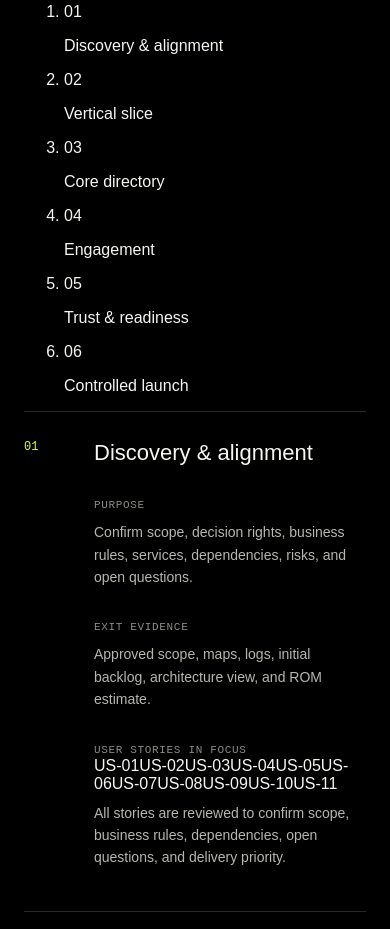
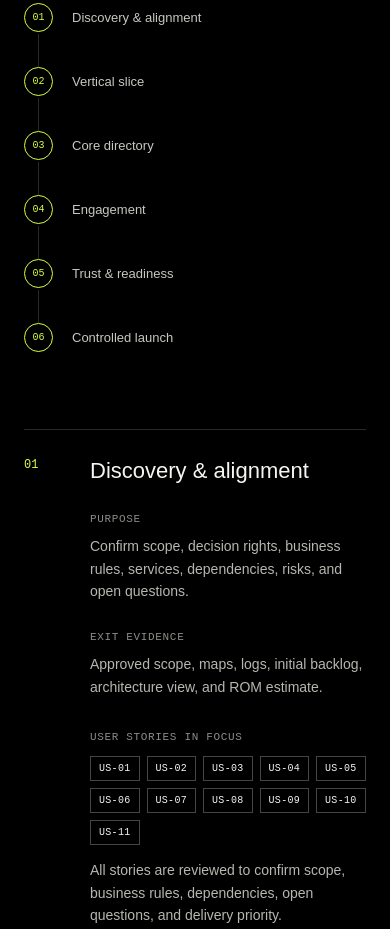
Before and after one commit to rafagallard/TPM-Case-Study-Rafael-Gallardo, a plain HTML site: page index.html in a window 390 px wide. Shown: the part 4153-5082 px from the top of the page. Drawn offline with Linux system fonts and the light colour scheme.

Commit message:
Add vertical delivery roadmap

```diff
--- a/styles.css
+++ b/styles.css
@@ -55,8 +55,18 @@ nav a:hover, nav a:focus-visible, .text-action:hover, .text-action:focus-visible
 .story-statement { grid-column: 1 / -1; max-width: 920px; margin: 0 0 8px; color: var(--ink); font-size: clamp(17px, 1.6vw, 22px); font-style: italic; line-height: 1.5; }
 .story-detail p, .phase p, .metric p { margin: 9px 0 0; color: #b7b7b1; font-size: 14px; line-height: 1.6; }
 
-.phase { display: grid; grid-template-columns: 60px .8fr 1fr 1fr; gap: 28px; padding: 28px 0 42px; border-top: 1px solid var(--line); }
+.roadmap-layout { display: grid; grid-template-columns: minmax(165px, .38fr) minmax(0, 1.62fr); gap: clamp(36px, 5vw, 78px); align-items: start; }
+.roadmap-visual { position: sticky; top: 28px; margin: 0; padding: 0; list-style: none; }
+.roadmap-visual li { position: relative; display: grid; grid-template-columns: 34px 1fr; gap: 14px; min-height: 76px; }
+.roadmap-visual li:not(:last-child)::after { content: ""; position: absolute; left: 14px; top: 31px; bottom: 0; width: 1px; background: var(--line); }
+.roadmap-visual span { position: relative; z-index: 1; display: grid; place-items: center; width: 29px; height: 29px; border: 1px solid var(--accent); border-radius: 50%; background: var(--page); color: var(--accent); font-family: "Courier New", monospace; font-size: 10px; }
+.roadmap-visual p { margin: 6px 0 0; color: #c7c7c1; font-size: 13px; line-height: 1.35; }
+.phase { display: grid; grid-template-columns: 52px minmax(130px, .65fr) 1fr 1fr; gap: 24px; padding: 28px 0 42px; border-top: 1px solid var(--line); }
 .phase h3 { margin: 0; font-size: 22px; font-weight: 500; }
+.phase-focus { grid-column: 3 / -1; padding-top: 4px; }
+.us-tags { display: flex; flex-wrap: wrap; gap: 7px; margin-top: 12px; }
+.us-tags span { display: inline-block; padding: 6px 8px; border: 1px solid #454541; color: var(--ink); font-family: "Courier New", monospace; font-size: 10px; letter-spacing: .03em; }
+.phase-focus > p { max-width: 720px; margin-top: 14px; }
 .readiness-grid { display: grid; grid-template-columns: 1fr 1fr; gap: 70px; }
 .readiness-grid > div { padding-top: 24px; border-top: 1px solid var(--line); }
 .readiness-grid h2 { margin: 22px 0 32px; font-size: clamp(34px, 4vw, 60px); }
@@ -81,8 +91,12 @@ footer a { font-size: 12px; }
   .story summary { grid-template-columns: 70px 1fr 24px; }
   .story-detail { grid-template-columns: 1fr; gap: 24px; padding-left: 94px; }
   .story-statement { grid-column: auto; }
+  .roadmap-layout { grid-template-columns: 1fr; gap: 42px; }
+  .roadmap-visual { position: static; }
+  .roadmap-visual li { min-height: 64px; }
   .phase { grid-template-columns: 42px 1fr; }
   .phase > div { grid-column: 2; }
+  .phase-focus { grid-column: 2; }
   footer { grid-template-columns: 1fr; align-items: start; }
 }
 
```
